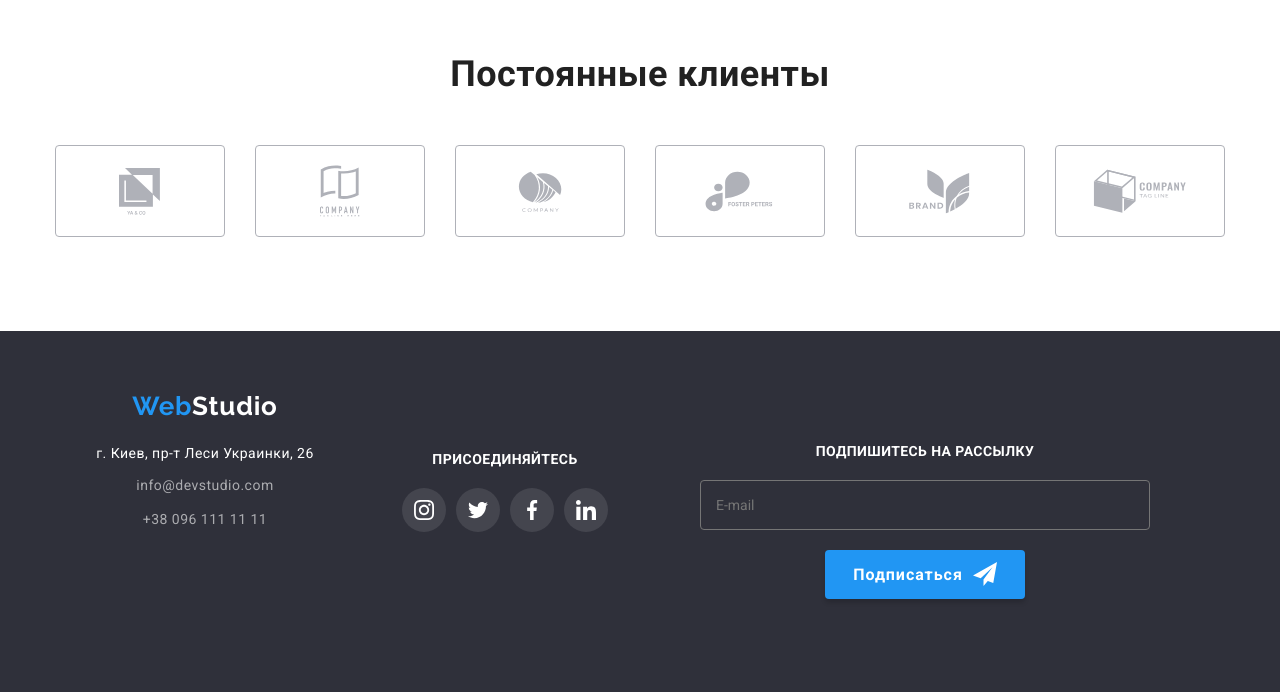
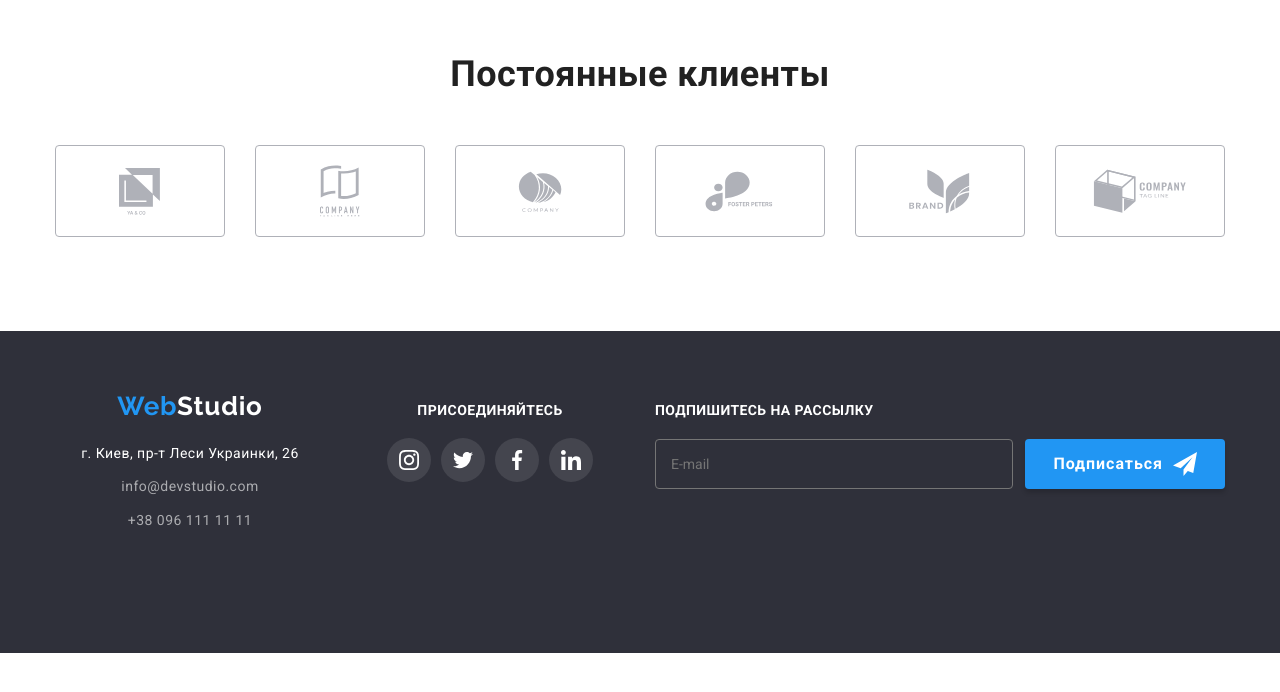
Before and after one commit to dreamkaman/goit-markup-hw-08, a plain HTML site: page index.html in a window 1280 px wide. Shown: the part 1985-2677 px from the top of the page. After the commit the page ends 2638 px from the top, so only its background shows below. Drawn offline with nearby package versions, Linux system fonts and the light colour scheme.

Commit message:
footer correct

```diff
--- a/sass/layout/_footer.scss
+++ b/sass/layout/_footer.scss
@@ -324,6 +324,7 @@
 
   .footer-content__wrapper {
     display: flex;
+    flex-direction: row;
     justify-content: space-between;
     align-items: baseline;
   }
@@ -441,8 +442,10 @@
     line-height: 1.14;
     letter-spacing: 0.03em;
     text-transform: uppercase;
+    text-align: left;
 
     color: $main-white;
+  }
 }
 /////////////@at-root
 
```
Also changed, not shown: css/main.css, css/main.min.css, 2 other files. Lines whose indentation alone changed are shown as unchanged.
